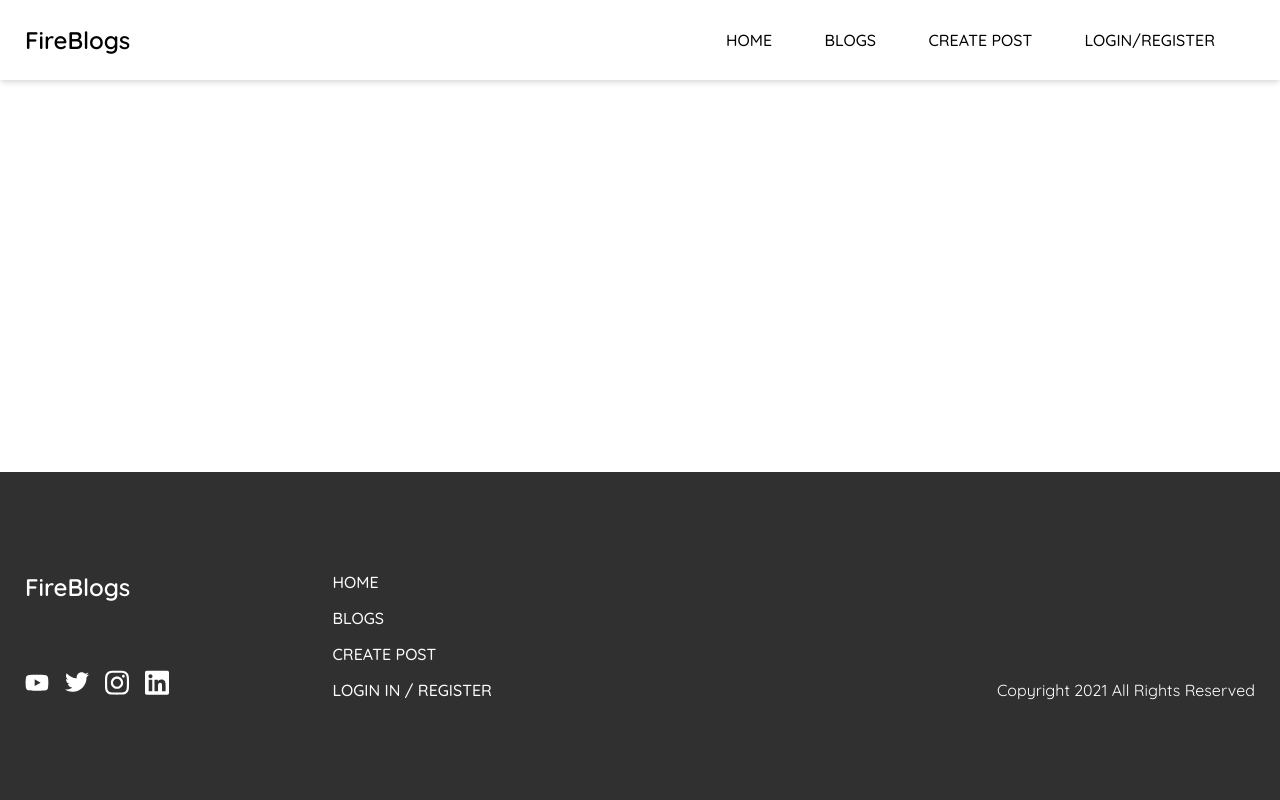
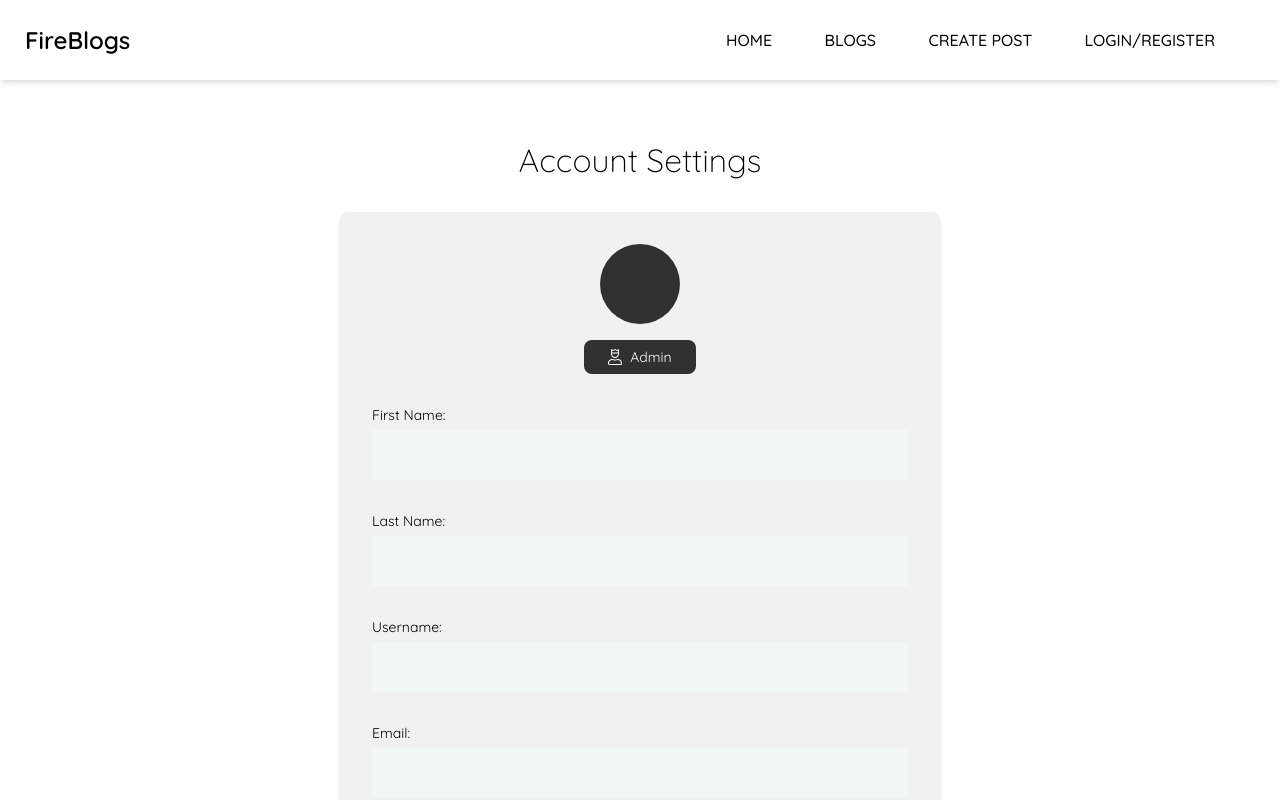
Before and after one commit to AndyLab9596/vue-3-blogs-composition-api-ts, a Vue app: page /profile in a window 1280 px wide. Shown: the top 800 px of the page. Built offline with nearby package versions, Linux system fonts and the light colour scheme; no server answers.

Commit message:
save profile

```diff
--- a/src/components/Layout/NavigationBar.vue
+++ b/src/components/Layout/NavigationBar.vue
@@ -40,13 +40,13 @@
                         </div>
                         <div class="options">
                             <div class="option">
-                                <RouterLink to="#" class="option">
+                                <RouterLink :to="{ name: 'Profile' }" class="option">
                                     <UserIcon class="icon" />
                                     <p>Profile</p>
                                 </RouterLink>
                             </div>
                             <div class="option">
-                                <RouterLink to="#" class="option">
+                                <RouterLink :to="{ name: 'Admin' }" class="option">
                                     <AdminIcon class="icon" />
                                     <p>Admin</p>
                                 </RouterLink>
@@ -82,16 +82,18 @@
 
 <script setup lang="ts">
 import menuIcon from '@/assets/Icons/bars-regular.svg';
+import SignOutIcon from '@/assets/Icons/sign-out-alt-regular.svg';
 import UserIcon from "@/assets/Icons/user-alt-light.svg";
-import AdminIcon from '@/assets/Icons/user-alt-light.svg';
-import SignOutIcon from '@/assets/Icons/sign-out-alt-regular.svg';
+import AdminIcon from '@/assets/Icons/user-crown-light.svg';
 
 import { useStoreProfile } from '@/stores/storeProfile';
-import { computed, onMounted, ref } from 'vue';
-
 import firebase from 'firebase/app';
 import 'firebase/auth';
+import { computed, onMounted, ref, watch } from 'vue';
+import { useRoute } from 'vue-router';
 
+
+const route = useRoute()
 const storeProfile = useStoreProfile();
 
 const mobile = ref<boolean>(false);
@@ -126,6 +128,10 @@ const signOut = () => {
 }
 
 const user = computed(() => storeProfile.user);
+
+watch(route, () => {
+    isShowDropdownProfile.value = false;
+})
 
 onMounted(() => {
     window.addEventListener('resize', checkScreen);
--- a/src/components/UI/BlogPost.vue
+++ b/src/components/UI/BlogPost.vue
@@ -41,10 +41,9 @@ interface IBlogPostProps {
   post: ISamplePost;
 }
 
-const props = defineProps<IBlogPostProps>();
+defineProps<IBlogPostProps>();
 const storeProfile = useStoreProfile();
 const user = computed(() => storeProfile.user);
-console.log(user)
 
 </script>
 <style scoped lang="scss">
--- a/src/components/UI/ModalVue.vue
+++ b/src/components/UI/ModalVue.vue
@@ -27,10 +27,13 @@ const closeModal = () => {
   justify-content: center;
   align-items: center;
   z-index: 101;
-  position: absolute;
+  position: fixed;
   width: 100%;
   height: 100%;
   top: 0;
+  right: 0;
+  left: 0;
+  bottom: 0;
   background-color: rgba(0, 0, 0, 0.7);
   .modal-content {
     display: flex;
--- a/src/router/index.ts
+++ b/src/router/index.ts
@@ -6,6 +6,8 @@ const BlogsView = () => import('@/views/BlogsView.vue')
 const LoginView = () => import('@/views/LoginView.vue')
 const RegisterView = () => import('@/views/RegisterView.vue')
 const ForgotPasswordView = () => import('@/views/ForgotPasswordView.vue')
+const ProfileView = () => import('@/views/ProfileView.vue');
+const AdminView = () => import('@/views/AdminView.vue');
 
 const routes: Array<RouteRecordRaw> = [
   {
@@ -48,6 +50,22 @@ const routes: Array<RouteRecordRaw> = [
       title: 'ForgotPassword'
     }
   },
+  {
+    path: '/profile',
+    name: 'Profile',
+    component: ProfileView,
+    meta: {
+      title: 'Profile'
+    }
+  },
+  {
+    path: '/admin',
+    name: 'Admin',
+    component: AdminView,
+    meta: {
+      title: 'Admin'
+    }
+  },
 
 ]
 
--- a/src/stores/storeProfile.ts
+++ b/src/stores/storeProfile.ts
@@ -37,12 +37,40 @@ export const useStoreProfile = defineStore('storeProfile', {
             this.profileLastName = dbResults.data()?.lastName;
             this.profileUsername = dbResults.data()?.username;
             this.profileInitials = dbResults.data()?.firstName.match(/(\b\S)?/g).join("") + dbResults.data()?.lastName.match(/(\b\S)?/g).join("");
-
         },
 
-        async updateUser (payload: boolean) {
+        async updateUser(payload: boolean) {
             this.user = payload;
+        },
+
+        changeFirstName(payload: string) {
+            this.profileFirstName = payload;
+        },
+
+        changeLastName(payload: string) {
+            this.profileLastName = payload;
+        },
+
+        changeUsername(payload: string) {
+            this.profileUsername = payload;
+        },
+
+        changeEmail(payload: string) {
+            this.profileEmail = payload;
+        },
+
+        async updateUserSettings() {
+            const dataBase = await db.collection('users').doc(this.profileId as string);
+            await dataBase.update({
+                firstName: this.profileFirstName,
+                lastName: this.profileLastName,
+                username: this.profileUsername,
+            })
+            const dbResults = await dataBase.get();
+            this.profileInitials = dbResults.data()?.firstName.match(/(\b\S)?/g).join("") + dbResults.data()?.lastName.match(/(\b\S)?/g).join("");
+
         }
+
     },
 
     getters: {},
--- /dev/null
+++ b/src/views/AdminView.vue
@@ -0,0 +1,13 @@
+<template>
+    <div>
+        <h3>Admin View</h3>
+    </div>
+</template>
+
+<script setup lang="ts">
+
+</script>
+
+<style scoped lang="scss">
+
+</style>
--- /dev/null
+++ b/src/views/ProfileView.vue
@@ -0,0 +1,176 @@
+<template>
+    <div class="profile">
+        <ModalVue v-if="isModalActive" :modalMessage="modalMessage" v-on:close-modal="closeModal" />
+        <div class="container">
+            <h2>Account Settings</h2>
+            <div class="profile-info">
+                <div class="initials">{{ storeProfile.profileInitials }}</div>
+                <div class="admin-badge">
+                    <AdminIcon class="icon" />
+                    <span>admin</span>
+                </div>
+                <div class="input">
+                    <label for="firstName">First Name:</label>
+                    <input type="text" id="firstName" v-model="firstName" />
+                </div>
+                <div class="input">
+                    <label for="lastName">Last Name:</label>
+                    <input type="text" id="lastName" v-model="lastName" />
+                </div>
+                <div class="input">
+                    <label for="username">Username:</label>
+                    <input type="text" id="username" v-model="username" />
+                </div>
+                <div class="input">
+                    <label for="email">Email:</label>
+                    <input disabled type="text" id="email" v-model="email" />
+                </div>
+                <button @click="updateProfile">Save Changes</button>
+            </div>
+        </div>
+    </div>
+</template>
+
+
+<script setup lang="ts">
+import { useStoreProfile } from '@/stores/storeProfile';
+import { computed, ref, WritableComputedRef } from 'vue';
+import ModalVue from '@/components/UI/ModalVue.vue';
+import AdminIcon from '@/assets/Icons/user-crown-light.svg';
+
+const storeProfile = useStoreProfile();
+
+
+const isModalActive = ref<boolean>(false);
+const modalMessage = ref<string>('Changes was saved')
+
+const firstName: WritableComputedRef<string> = computed({
+    get(): string {
+        return storeProfile.profileFirstName as string;
+    },
+
+    set(payload: string): void {
+        return storeProfile.changeFirstName(payload);
+    }
+})
+
+const lastName: WritableComputedRef<string> = computed({
+    get(): string {
+        return storeProfile.profileLastName as string;
+    },
+
+    set(payload: string): void {
+        return storeProfile.changeLastName(payload);
+    }
+})
+
+const username: WritableComputedRef<string> = computed({
+    get(): string {
+        return storeProfile.profileUsername as string;
+    },
+
+    set(payload: string): void {
+        return storeProfile.changeUsername(payload);
+    }
+})
+
+const email = computed(() => storeProfile.profileEmail);
+
+const closeModal = () => {
+    isModalActive.value = false;
+}
+
+const updateProfile = () => {
+    storeProfile.updateUserSettings();
+    isModalActive.value = true;
+}
+
+</script>
+
+<style scoped lang="scss">
+.profile {
+    .container {
+        max-width: 1000px;
+        padding: 60px 25px;
+
+        h2 {
+            text-align: center;
+            margin-bottom: 16px;
+            font-weight: 300;
+            font-size: 32px;
+        }
+
+        .profile-info {
+            border-radius: 8px;
+            box-shadow: 0 4px 6px -1px rgba(0, 0, 0, 0.1), 0 2px 4px -1px rgba(0, 0, 0, 0.06);
+            padding: 32px;
+            background-color: #f1f1f1;
+            display: flex;
+            flex-direction: column;
+            max-width: 600px;
+            margin: 32px auto;
+
+            .initials {
+                position: initial;
+                width: 80px;
+                height: 80px;
+                font-size: 32px;
+                background-color: #303030;
+                color: #fff;
+                display: flex;
+                align-self: center;
+                align-items: center;
+                justify-content: center;
+                border-radius: 50%;
+            }
+
+            .admin-badge {
+                display: flex;
+                align-self: center;
+                color: #fff;
+                font-size: 14px;
+                padding: 8px 24px;
+                border-radius: 8px;
+                background-color: #303030;
+                margin: 16px 0;
+                text-align: center;
+                text-transform: capitalize;
+
+                .icon {
+                    width: 14px;
+                    height: auto;
+                    margin-right: 8px;
+                }
+            }
+
+            .input {
+                margin: 16px 0;
+
+                label {
+                    font-size: 14px;
+                    display: block;
+                    padding-bottom: 6px;
+                }
+
+                input {
+                    width: 100%;
+                    border: none;
+                    background-color: #f2f7f6;
+                    padding: 8px;
+                    height: 50px;
+
+                    @media (min-width: 900px) {}
+
+                    &:focus {
+                        outline: none;
+                    }
+                }
+            }
+
+            button {
+                align-self: center;
+            }
+        }
+    }
+}
+</style>
```
